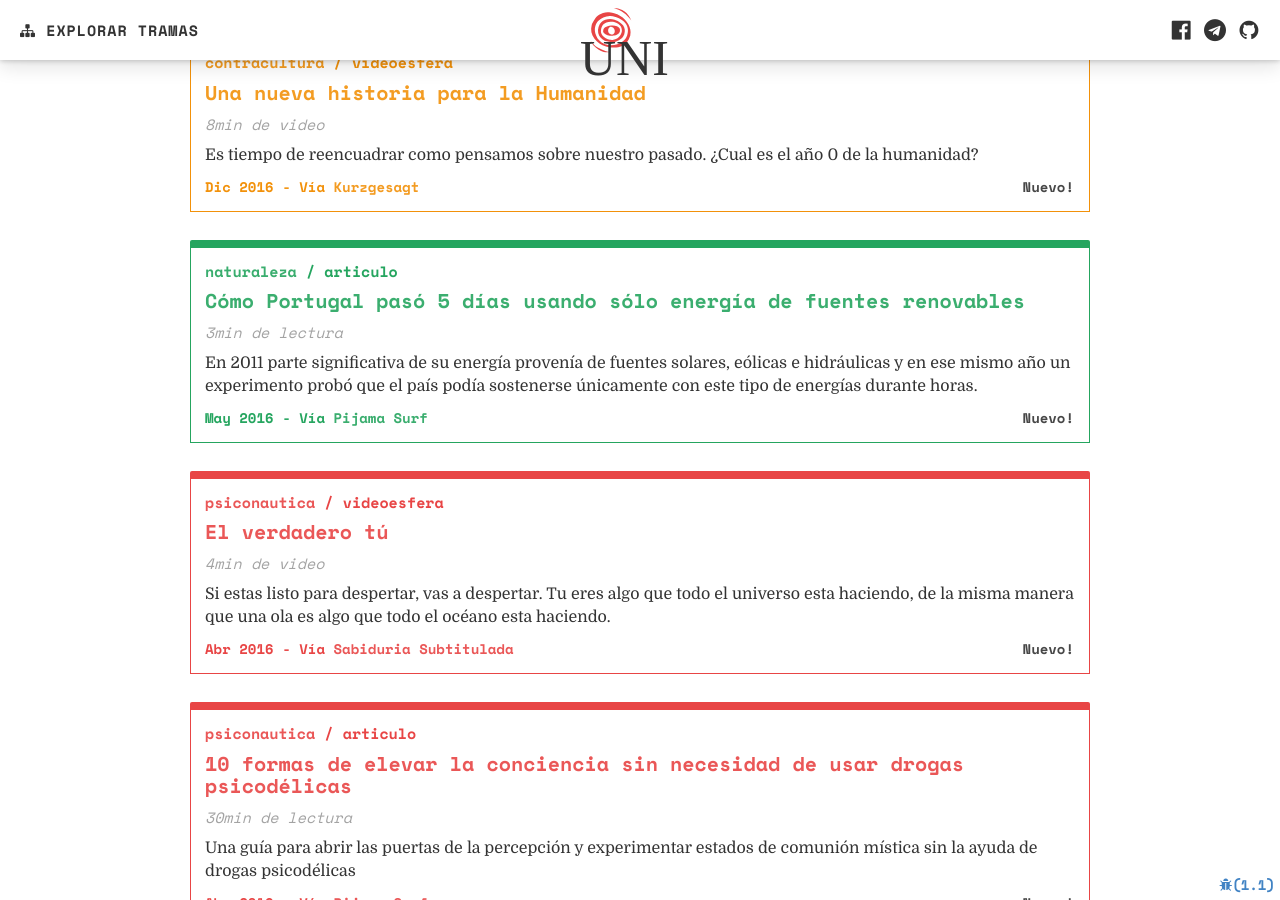
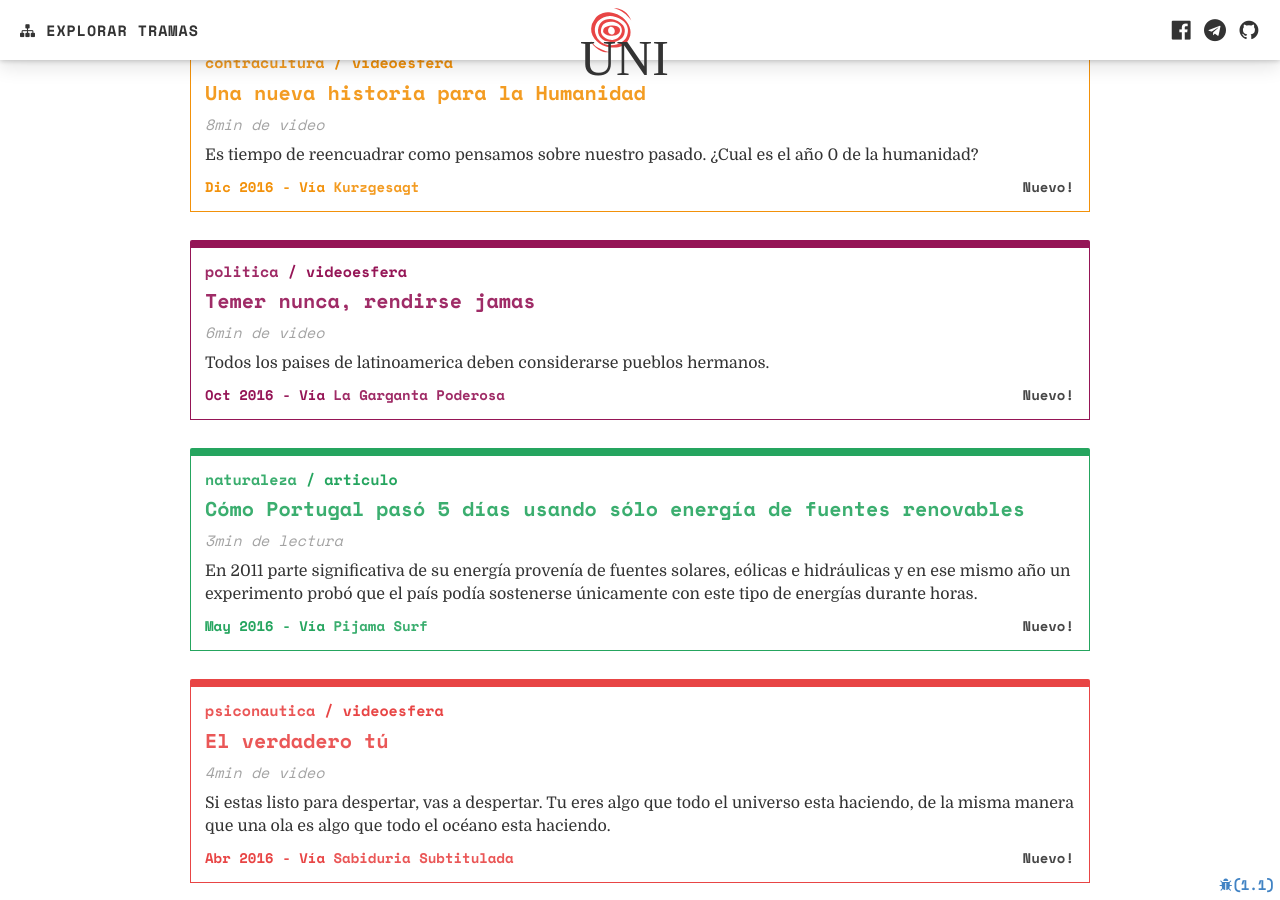
Before and after one commit to ama-trama/uni, a Jekyll site: the page built from index.html, in a window 1280 px wide and 900 px high, scrolled down 1105 px. Built offline with Jekyll 4.4.1, drawn with Linux system fonts in a browser that asks for light colours; some web fonts are replaced; comment, search, counter and statistics services are not loaded.

Commit message:
temer nunca mas

```diff
--- /dev/null
+++ b/_posts/politica/2016-10-16-temer-nunca-rendirse-jamas.md
@@ -0,0 +1,18 @@
+---
+layout: post
+icon: youtube play
+title: Temer nunca, rendirse jamas
+meta: Todos los paises de latinoamerica deben considerarse pueblos hermanos.
+comments: true
+featured: false
+category: politica
+type: videoesfera
+duration: 6min
+author: La Garganta Poderosa
+author_url: https://www.facebook.com/La-Garganta-Poderosa-213440425391495/
+source: https://www.facebook.com/plugins/video.php?href=https%3A%2F%2Fwww.facebook.com%2F213440425391495%2Fvideos%2F1176237689111759%2F&show_text=0&width=560
+---
+
+<p>Algunos nos dirán retrógrados o picapiedras, pero sinceramente hubiéramos preferido no tener que crear esta plataforma cibernética, que nos prohibe incluir en su lista a los “amigos” sin computadora. No todos tenemos muro, en nuestras villas, porque no todos tenemos techo.</p>
+
+<p>Pero desde acá, desde Zavaleta y desde la periferia de la globalización, va creciendo día a día el grito de La Garganta Poderosa, una revista mensual de cultura villera, dirigida por el entramado de asambleas comunitarias que conforman el colectivo La Poderosa. </p>
--- a/index.html
+++ b/index.html
@@ -148,7 +148,7 @@ layout: default
     <h4 class="mix trama-contracultura" style="display:none; width: 100%;text-transform: uppercase;padding-top: 27px; text-align: left;">contracultura</h4>
     <h4 class="mix trama-politica" style="display:none; width: 100%;text-transform: uppercase;padding-top: 27px; text-align: left;">politica</h4>
     {% assign home-list = site.posts | where:"featured", false %}
-    {% for post in home-list %}
+    {% for post in home-list limit:25 %}
       <div class="mix item trama-{{post.category}} trama-{{post.type}}" style="width:100%;" data-published-date="{{ post.date | %Y-%m-%d %H:%M+01:00 }}">
         <div class="content">
           <h3 class="mono-space">
```
